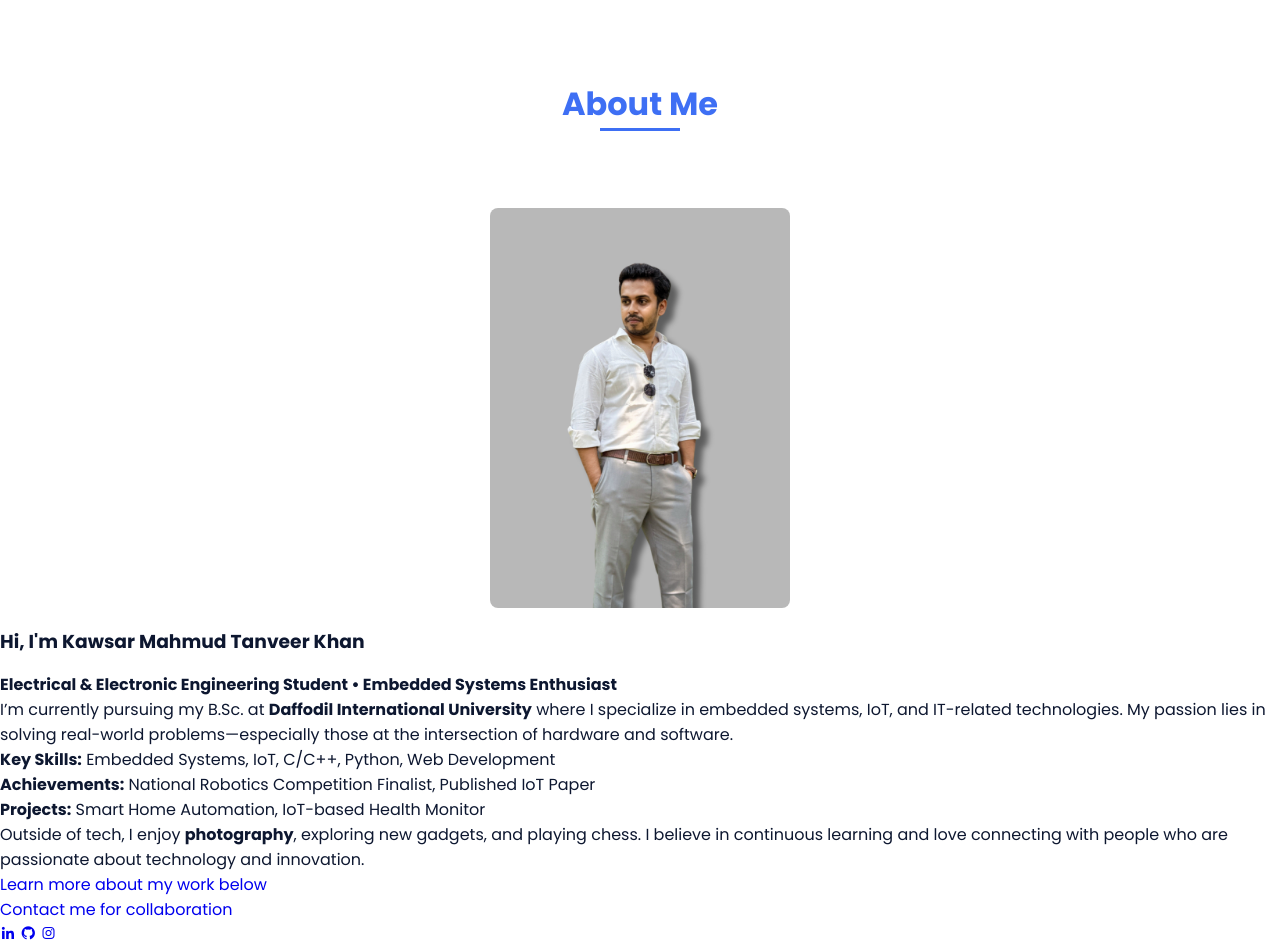
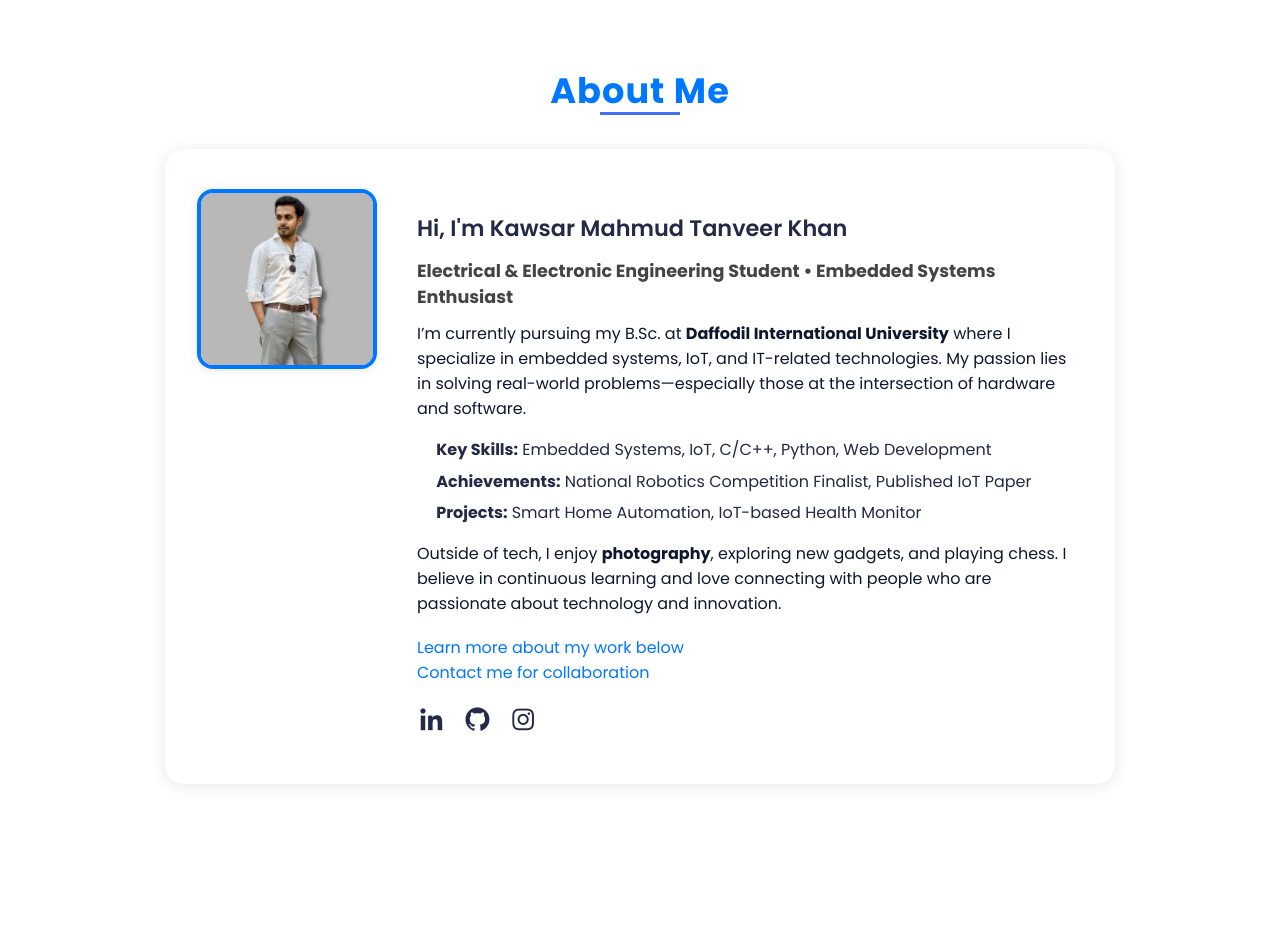
Before and after one commit to KMTanVeer/itzzveer, a plain HTML site: page mia.html in a window 1280 px wide. After the commit the page ends 832 px from the top, so only its background shows below. Drawn offline with nearby package versions, Linux system fonts and the light colour scheme.

Commit message:
Update styles.css

```diff
--- a/assets/css/styles.css
+++ b/assets/css/styles.css
@@ -513,3 +513,149 @@ img {
 .contact__social-icon[title="Twitter/X"]:hover { color: #1da1f2; border-color: #1da1f2; background: #e3f6fc; }
 .contact__social-icon[title="WhatsApp"]:hover  { color: #25d366; border-color: #25d366; background: #e3fcec; }
 .contact__social-icon[title="Email"]:hover     { color: #ea4335; border-color: #ea4335; background: #fae3e3; }
+
+/*===== ABout Section =====*/
+/* Animation Keyframes */
+@keyframes fadeIn {
+  0% { opacity: 0; transform: translateY(30px);}
+  100% { opacity: 1; transform: translateY(0);}
+}
+
+@keyframes slideInLeft {
+  0% { opacity: 0; transform: translateX(-60px);}
+  100% { opacity: 1; transform: translateX(0);}
+}
+
+@keyframes popIcon {
+  0% { transform: scale(1);}
+  60% { transform: scale(1.2);}
+  100% { transform: scale(1);}
+}
+
+/* Add animation classes */
+.animate-fadein {
+  animation: fadeIn 1.2s cubic-bezier(.77,0,.18,1) forwards;
+}
+
+.animate-slidein {
+  animation: slideInLeft 1.3s 0.2s cubic-bezier(.77,0,.18,1) forwards;
+  opacity: 0; /* Prevent flash before animation */
+}
+
+/* About Section Styling (as before, plus enhancements) */
+.about.section {
+  padding: 3rem 0;
+}
+
+.section-title {
+  text-align: center;
+  font-size: 2.2rem;
+  color: #0077ff;
+  margin-bottom: 2rem;
+  letter-spacing: 1px;
+  opacity: 0;
+}
+
+.about__container {
+  display: flex;
+  gap: 2.5rem;
+  align-items: flex-start;
+  max-width: 950px;
+  margin: 0 auto;
+  background: #fff;
+  border-radius: 1.2rem;
+  box-shadow: 0 2px 16px rgba(44,62,80,0.12);
+  padding: 2.5rem 2rem;
+  flex-wrap: wrap;
+  opacity: 0;
+}
+
+.about__img {
+  flex: 0 0 180px;
+  display: flex;
+  justify-content: center;
+  align-items: flex-start;
+}
+
+.about__img img {
+  width: 180px;
+  height: 180px;
+  object-fit: cover;
+  border-radius: 1rem;
+  box-shadow: 0 1px 8px rgba(44,62,80,0.13);
+  border: 4px solid #0077ff;
+  background: #fff;
+}
+
+.about__content {
+  flex: 1;
+  min-width: 240px;
+}
+
+.about__subtitle {
+  font-size: 1.4rem;
+  margin-bottom: 0.8rem;
+  color: #232946;
+  font-weight: 600;
+}
+
+.about__intro {
+  margin-bottom: 0.7rem;
+  font-size: 1.1rem;
+  color: #444;
+}
+
+.about__highlights {
+  margin: 1rem 0;
+  padding-left: 1.2em;
+  color: #232946;
+}
+.about__highlights li {
+  margin-bottom: 0.4em;
+}
+
+.about__cta {
+  margin: 1.2em 0 0.7em 0;
+}
+
+.about__cta-link {
+  color: #0077ff;
+  text-decoration: none;
+  font-weight: 500;
+  margin-right: 1.5em;
+  transition: color 0.2s;
+}
+.about__cta-link:hover {
+  color: #eeb902;
+}
+
+.about__social {
+  margin-top: 1em;
+}
+.about__social a {
+  font-size: 1.8rem;
+  color: #232946;
+  margin-right: 0.8rem;
+  vertical-align: middle;
+  transition: color 0.2s;
+}
+.about__social a.icon-anim:hover {
+  color: #0077ff;
+  animation: popIcon 0.4s;
+}
+
+/* Responsive Design */
+@media (max-width: 800px) {
+  .about__container {
+    flex-direction: column;
+    align-items: center;
+    padding: 1.3rem;
+  }
+  .about__img {
+    margin-bottom: 1.2rem;
+  }
+  .about__img img {
+    width: 120px;
+    height: 120px;
+  }
+}
```
